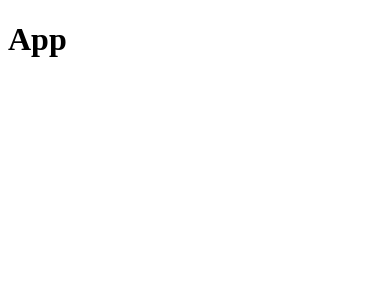
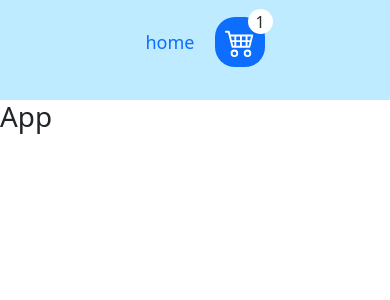
Before and after one commit to ela-md/Shopping_Cart, a React (Vite) app: page / in a window 390 px wide. Shown: the top 300 px of the page. Built offline with nearby package versions, Linux system fonts and the light colour scheme.

Commit message:
responsive the website

```diff
--- a/package.json
+++ b/package.json
@@ -10,8 +10,11 @@
     "preview": "vite preview"
   },
   "dependencies": {
+    "bootstrap": "^5.3.3",
     "react": "^19.0.0",
-    "react-dom": "^19.0.0"
+    "react-bootstrap": "^2.10.9",
+    "react-dom": "^19.0.0",
+    "react-icons": "^5.5.0"
   },
   "devDependencies": {
     "@eslint/js": "^9.19.0",
--- a/src/App.jsx
+++ b/src/App.jsx
@@ -1,13 +1,18 @@
-
+import { AppProvider } from './context.jsx'
 import './App.css'
+import Navbar from './components/navbar/Navbar.jsx'
+import 'bootstrap/dist/css/bootstrap.min.css';
 
 function App() {
 
 
   return (
-    <>
+  <>
+    <AppProvider>
+       <Navbar />
        <h1>App</h1>
-    </>
+    </AppProvider>
+  </>
   )
 }
 
```
Also changed, not shown: 1 other file (tests, documents, lock files or other folders).
